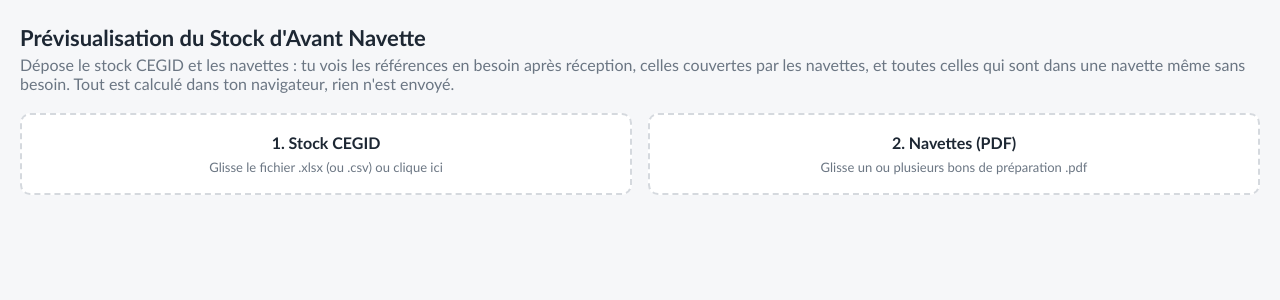
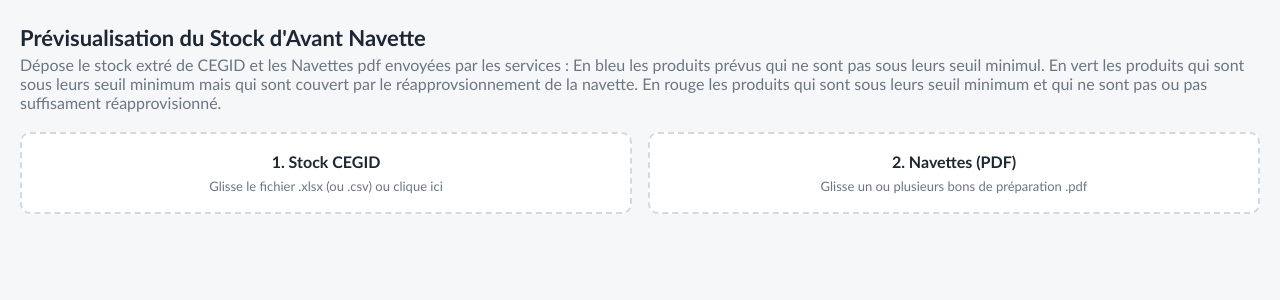
Before and after one commit to axell152/Navette, a Next.js app: page / in a window 1280 px wide. Shown: the top 300 px of the page. Built offline with nearby package versions, Linux system fonts and the light colour scheme.

Commit message:
Update stock description in page.tsx

```diff
--- a/app/page.tsx
+++ b/app/page.tsx
@@ -119,7 +119,7 @@ export default function Page() {
   return (
     <main>
       <h1>Prévisualisation du Stock d'Avant Navette</h1>
-      <p className="sub">Dépose le stock CEGID et les navettes : tu vois les références en besoin après réception, celles couvertes par les navettes, et toutes celles qui sont dans une navette même sans besoin. Tout est calculé dans ton navigateur, rien n&apos;est envoyé.</p>
+      <p className="sub">Dépose le stock extré de CEGID et les Navettes pdf envoyées par les services : En bleu les produits prévus qui ne sont pas sous leurs seuil minimul. En vert les produits qui sont sous leurs seuil minimum mais qui sont couvert par le réapprovsionnement de la navette. En rouge les produits qui sont sous leurs seuil minimum et qui ne sont pas ou pas suffisament réapprovisionné.</p>
 
       <div className="zones">
         <Zone titre="1. Stock CEGID" aide="Glisse le fichier .xlsx (ou .csv) ou clique ici" accept=".xlsx,.xls,.csv,.txt" onFiles={onStock}>
```
